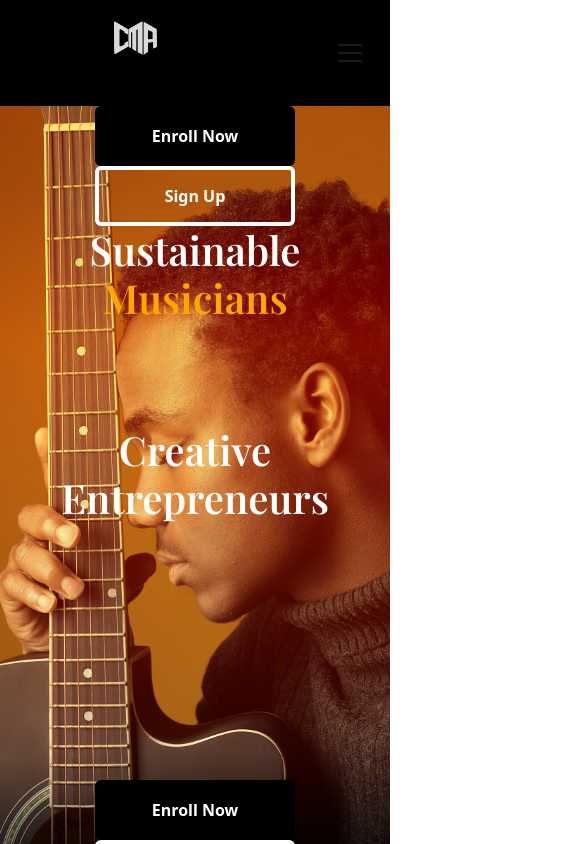
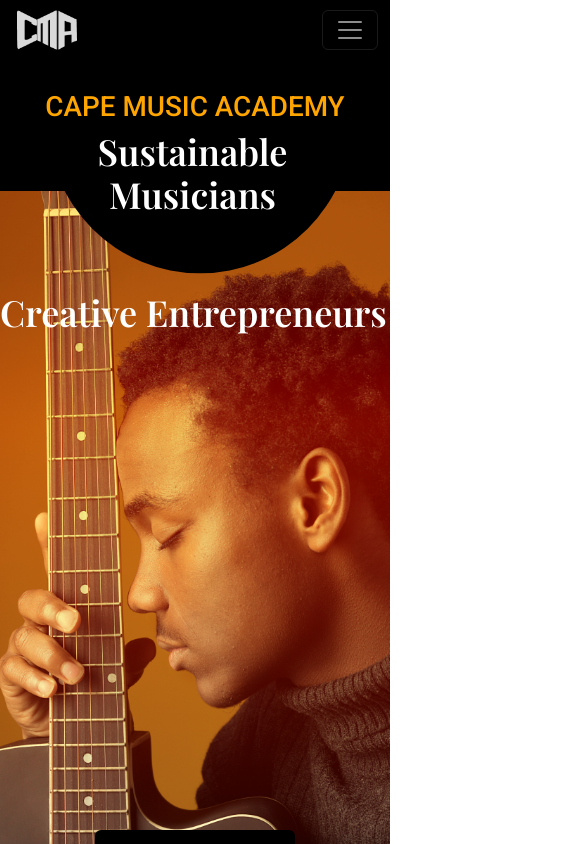
Before and after one commit to chandredewet/capemusicacademy, a React (Create React App) app: page / in a window 390 px wide. Shown: the top 844 px of the page, 576 px wide, since content can reach past the window. Built offline with nearby package versions, Linux system fonts and the light colour scheme; a web font is replaced by a local one.

Commit message:
changes to hero, about mobile view

```diff
--- a/src/Home.css
+++ b/src/Home.css
@@ -0,0 +1,3 @@
+body {
+  background: black;
+}
--- a/src/Home.js
+++ b/src/Home.js
@@ -3,6 +3,7 @@ import About from "./components/About";
 import Splash from "./components/Splash";
 import Courses from "./components/Courses";
 import Footer from "./components/Footer";
+import "./Home.css";
 
 const Home = () => {
   return (
--- a/src/components/About.css
+++ b/src/components/About.css
@@ -6,17 +6,18 @@
   /* height: 4570px; */
   margin: 0;
   /* padding-top: 39rem; */
+  background: white;
 }
 
 .about-hero-title {
   /* position: absolute; */
-  height: 40rem;
+  /* height: 40rem; */
   margin-top: 0;
-  padding: 50px;
+  padding: 150px 20px 50px;
   background-color: black;
   font-family: "Playfair Display";
   font-weight: 600;
-  font-size: 30px;
+  font-size: 24px;
   color: white;
   text-align: center;
 }
@@ -26,11 +27,10 @@
 }
 
 .about-hero-img {
-  /* position: relative; */
-  margin: 0 -10rem 10rem 0;
-  padding-top: 5rem;
-  top: 8rem;
-  height: 10px;
+  position: relative;
+  margin: 0 -10rem 0 0;
+  /* padding-top: 5rem; */
+  top: -100px;
   width: auto;
   transform: rotate(-25deg);
 }
@@ -40,6 +40,12 @@
   font-family: "Playfair Display";
   font-weight: 500;
   font-size: 32px;
+}
+
+.about-article-container {
+  position: relative;
+  top: -150px;
+  padding: 0;
 }
 
 .about-article-container p {
--- a/src/components/About.js
+++ b/src/components/About.js
@@ -15,7 +15,7 @@ const About = () => {
           performance, and improvisation. <br />{" "}
           <span className="about-hero-star">*</span>{" "}
         </p>
-        {/* <Image src={mic} alt="microphone" className="about-hero-img" fluid /> */}
+        <Image src={mic} alt="microphone" className="about-hero-img" fluid />
       </section>
       <section class="about-article-container">
         <article>
--- a/src/components/Landing.css
+++ b/src/components/Landing.css
@@ -14,10 +14,10 @@ body {
 }
 
 .hero-container {
-  /* position: relative; */
-  height: 100vh;
+  position: relative;
+
+  /* height: 100vh; */
   width: 100vw;
-  margin-bottom: 6rem;
 }
 
 .article {
@@ -32,27 +32,31 @@ body {
 
 .header {
   position: absolute;
+  z-index: 1000;
   top: 120px;
+  left: 25%;
   font-family: "Playfair Display";
   font-weight: 600;
-  font-size: 40px;
+  font-size: 36px;
   color: white;
+  margin: 10px auto;
   text-align: center;
 }
 
 .headerTwo {
   position: absolute;
-  top: 320px;
+  z-index: 1000;
+  top: 100px;
   font-family: "Playfair Display";
   font-weight: 600;
-  font-size: 40px;
+  font-size: 36px;
   color: white;
   text-align: center;
 }
 
 #cta-button {
   position: absolute;
-  bottom: 50px;
+  bottom: 70px;
 }
 
 .menubar {
@@ -66,4 +70,5 @@ body {
 .socialMedia {
   position: absolute;
   bottom: 10px;
+  left: 25%;
 }
--- a/src/components/Landing.js
+++ b/src/components/Landing.js
@@ -12,47 +12,37 @@ const Landing = () => {
   const containerStyle = {
     border: "none",
     boxShadow: "none",
+    margin: "0 auto",
     backgroundImage: `url(${MobileHero})`,
+  };
+
+  const headingStyle = {
+    fontFamily: "roboto",
+    fontSize: "24px",
+    color: "orange",
+    textTransform: "uppercase",
+    background: "black",
+    padding: "30px 0 60px",
   };
 
   return (
     <Container fluid className="px-0 hero-container">
       <Menubar className="menubar" />
+      <div style={headingStyle}>
+        <h1>Cape Music Academy</h1>
+      </div>
+      <h2 className="header">
+        Sustainable <br /> Musicians
+      </h2>
+      <svg width="500" height="200" style={{ position: "absolute", left: "0" }}>
+        <circle cx="200" cy="-70" r="40%" fill="black" />
+      </svg>
       <article
         className="article"
-        // style={{ backgroundImage: `url(${MobileHero})` }}
         style={containerStyle}
         alt="Guitarist Posing"
       >
-        <h1 className="header">
-          Sustainable <span style={{ color: "orange" }}>Musicians</span>
-        </h1>
         <h2 className="headerTwo">Creative Entrepreneurs</h2>
-        <Button
-          variant="dark"
-          style={{
-            width: 200,
-            height: 60,
-            fontWeight: "bold",
-            color: "white",
-            background: "black",
-            border: "5px",
-          }}
-        >
-          Enroll Now
-        </Button>
-        <Button
-          variant="outline-light"
-          style={{
-            width: 200,
-            height: 60,
-            border: "4px solid white",
-            fontWeight: "bold",
-            color: "white",
-          }}
-        >
-          Sign Up
-        </Button>
         <section id="cta-button">
           <Button
             variant="dark"
@@ -63,6 +53,7 @@ const Landing = () => {
               color: "white",
               background: "black",
               border: "5px",
+              marginBottom: "15px",
             }}
           >
             Enroll Now
--- a/src/components/Menubar.css
+++ b/src/components/Menubar.css
@@ -1,5 +1,9 @@
 @import url("https://fonts.googleapis.com/css2?family=Lato:ital,wght@0,300;0,400;0,700;0,900;1,400;1,900&family=Playfair+Display:ital,wght@0,400;0,500;0,600;0,700;0,800;0,900;1,400;1,500;1,600;1,700;1,800;1,900&family=Plus+Jakarta+Sans&family=Poppins:wght@500;600;700;800;900&family=Roboto:wght@500;700;900&display=swap");
 @import url("https://fonts.googleapis.com/css2?family=Playfair+Display:ital,wght@0,400;0,500;0,600;0,700;0,800;0,900;1,400;1,500;1,600;1,700;1,800;1,900&family=Plus+Jakarta+Sans&family=Poppins:wght@500;600;700;800;900&family=Roboto:wght@500;700;900&display=swap");
+
+#navbar {
+  padding: 0;
+}
 
 #Logo {
   height: 50px;
@@ -10,6 +14,7 @@
 #navbarScroll {
   height: 35rem;
   transition: 0.3s ease-in-out;
+  border-color: pink;
 }
 
 a.nav-link {
--- a/src/components/Menubar.js
+++ b/src/components/Menubar.js
@@ -7,18 +7,19 @@ import "./Menubar.css";
 
 const Menubar = () => {
   return (
-    <Navbar expand="lg" className="bg-body-tertiary py-0" id="navbar">
+    <Navbar expand="lg" className="navbar-dark bg-body-tertiary" id="navbar">
       <Container fluid style={{ backgroundColor: "black", color: "white" }}>
         <Navbar.Brand href="#">
           <img
             src={Logo}
-            width="auto"
-            height="50"
+            width="70"
+            height="30"
+            style={{ padding: "5px" }}
             className="d-inline-block align-top"
             id="Logo"
             alt="CapeMusicAcademy Logo"
           />
-          <p>Cape Music Academy</p>
+          {/* <span>Cape Music Academy</span> */}
         </Navbar.Brand>
         <Navbar.Toggle aria-controls="navbarScroll" />
         <Navbar.Collapse id="navbarScroll">
```
